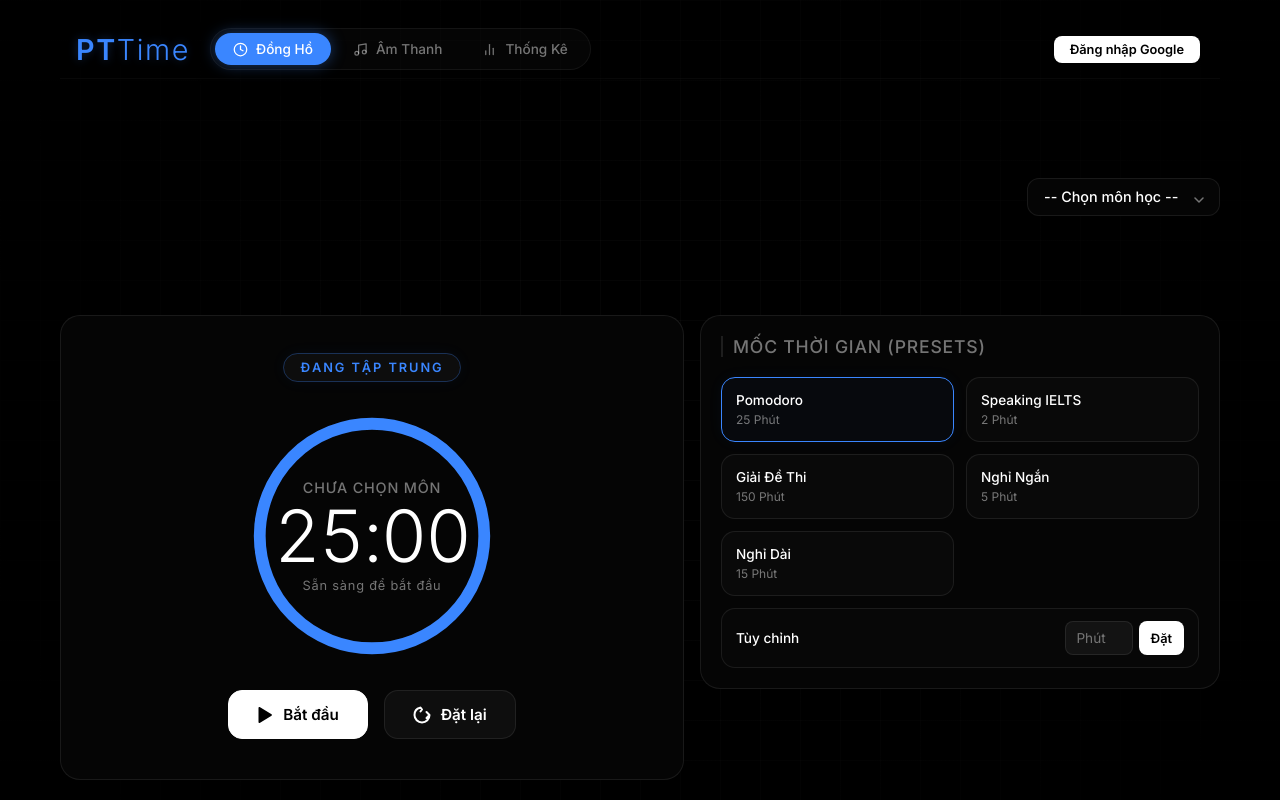
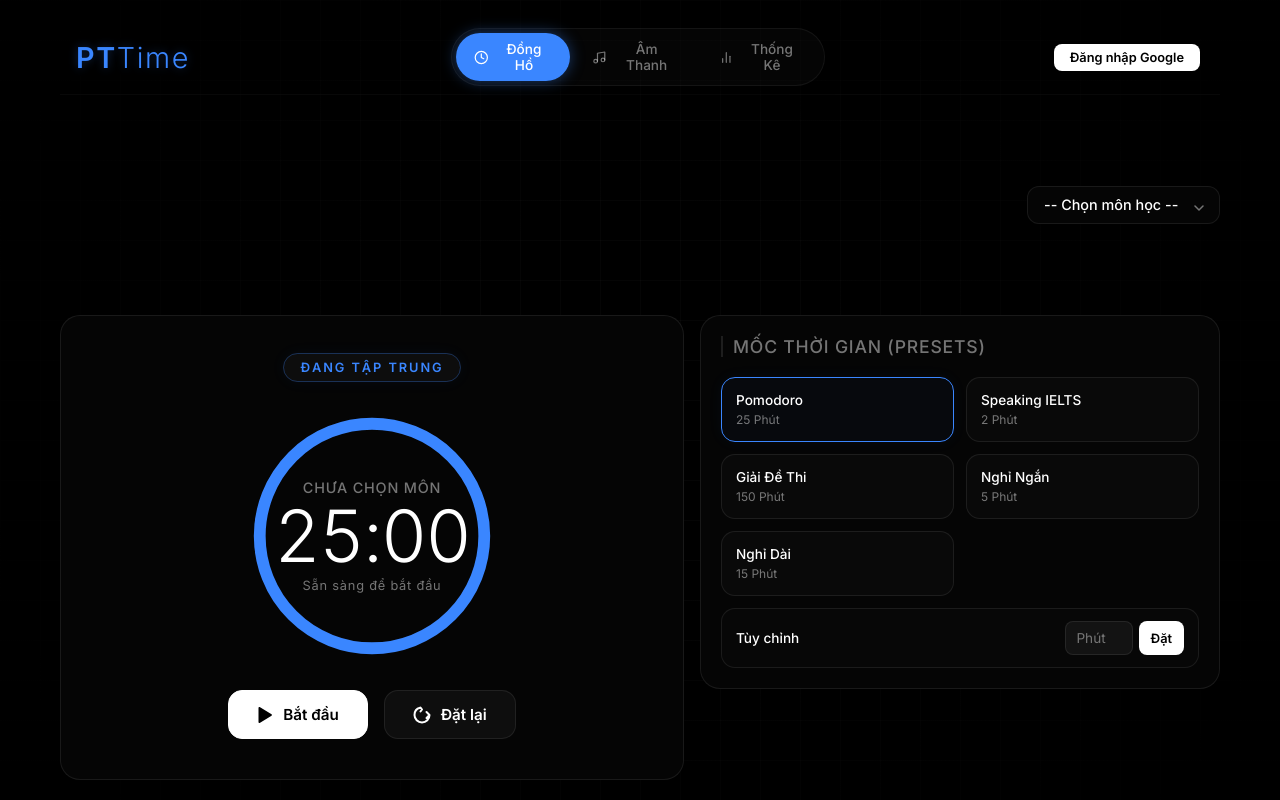
Before and after one commit to Caubetuysu/pt-time, a website: page frontend/index.html in a window 1280 px wide. Drawn offline with Linux system fonts and the light colour scheme; no server answers.

Commit message:
Center pill navigation in header

```diff
--- a/frontend/index.html
+++ b/frontend/index.html
@@ -19,12 +19,12 @@
     <div class="app-container">
         <!-- HEADER -->
         <header class="app-header" style="display: flex; justify-content: space-between; align-items: center; padding-right: 20px;">
-            <div style="display: flex; gap: 20px; align-items: center;">
-                <div class="logo">
-                    PT <span class="logo-accent">Time</span>
-                </div>
+            <div class="logo" style="flex: 1; margin-bottom: 0;">
+                PT <span class="logo-accent">Time</span>
+            </div>
 
-                <!-- PILL NAVIGATION -->
+            <!-- PILL NAVIGATION -->
+            <div style="flex: 1; display: flex; justify-content: center;">
                 <nav class="nav-pill-container" aria-label="Đầu mục chuyển trang">
                     <button type="button" class="nav-tab-item active" data-tab="timer" aria-current="page">
                         <svg viewBox="0 0 24 24" stroke-width="2"><circle cx="12" cy="12" r="10"></circle><polyline points="12 6 12 12 16 14"></polyline></svg>
@@ -41,7 +41,7 @@
                 </nav>
             </div>
 
-            <div id="auth-section" style="display: flex; align-items: center; gap: 10px;">
+            <div id="auth-section" style="display: flex; align-items: center; justify-content: flex-end; gap: 10px; flex: 1;">
                 <button type="button" id="btn-login" class="btn-apply-preset" style="padding: 6px 16px;">Đăng nhập Google</button>
                 <div id="user-profile" style="display: none; align-items: center; gap: 10px;">
                     <img id="user-avatar" src="" alt="Avatar" style="width: 30px; height: 30px; border-radius: 50%; object-fit: cover;">
```
